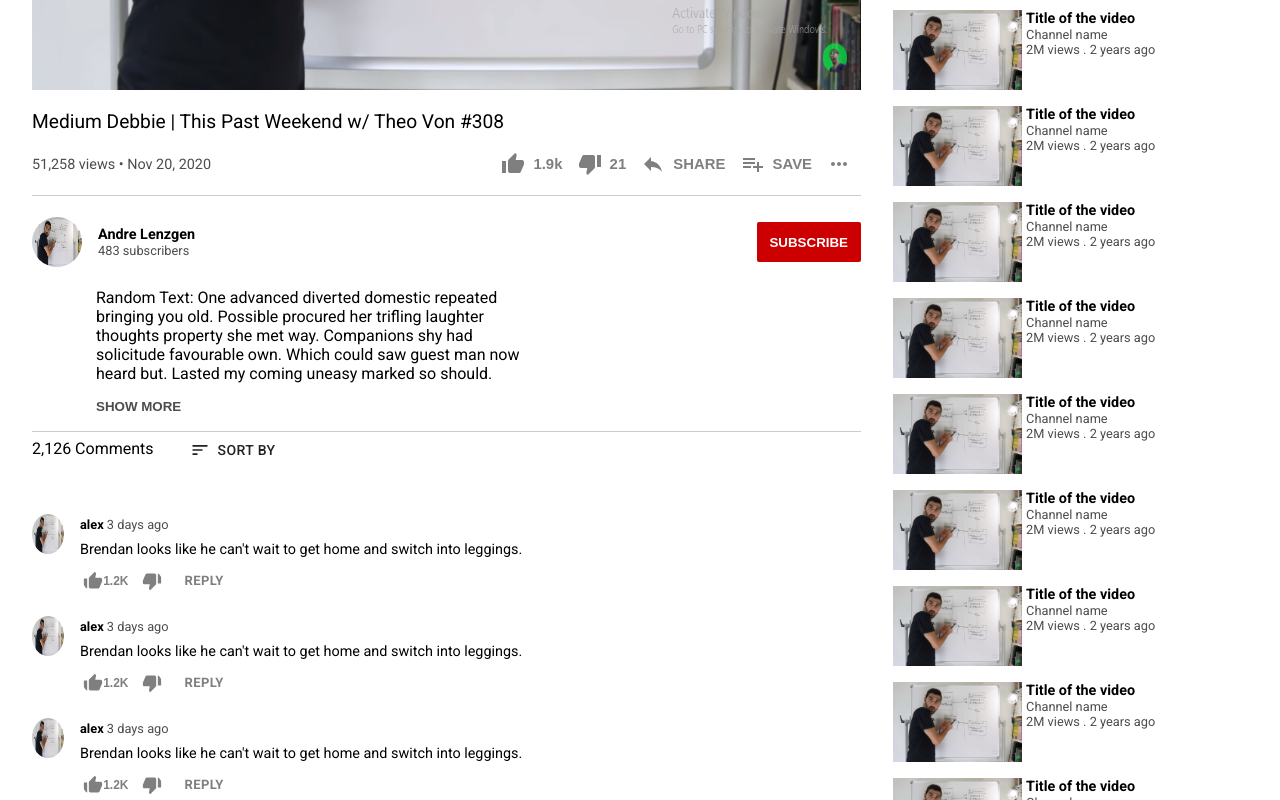
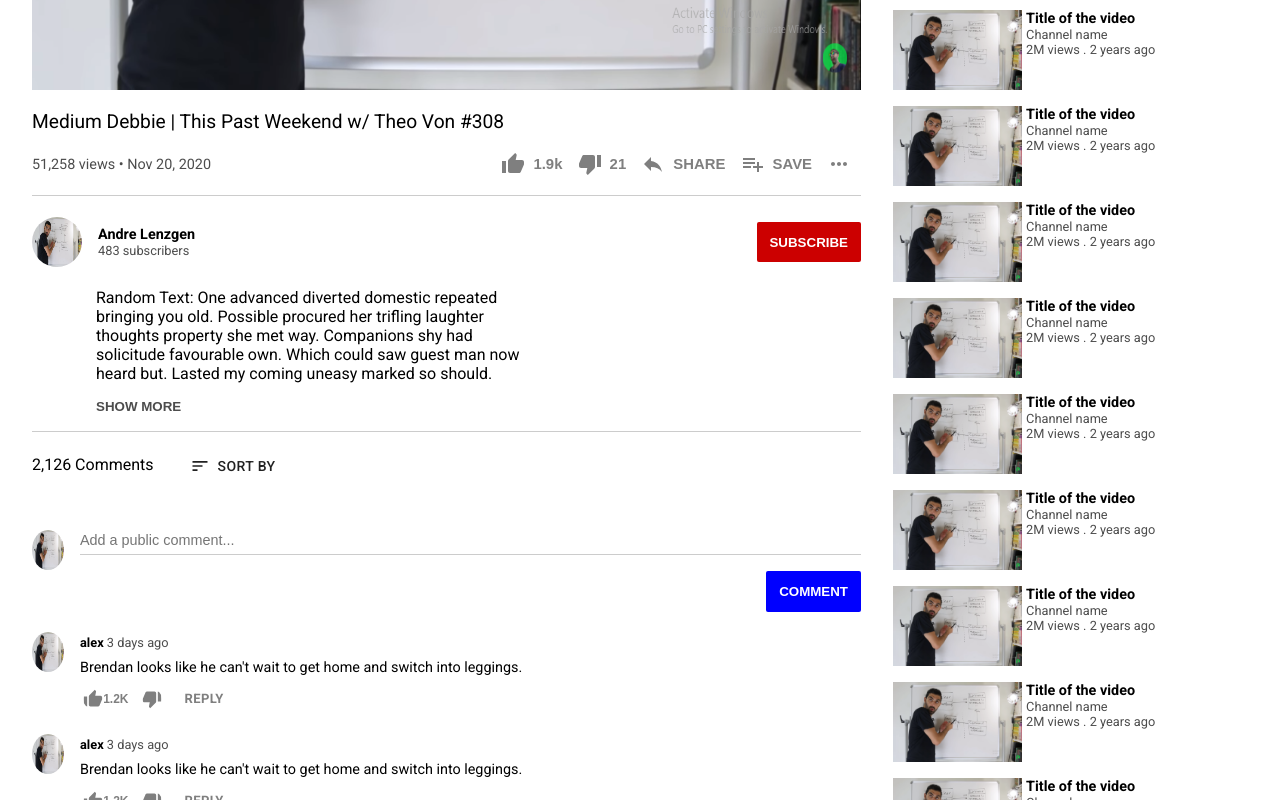
Before and after one commit to SeifElKhonany/youtube-clone-mern, a React app in the folder client/: page /video in a window 1280 px wide. Shown: the part 562-1362 px from the top of the page. Built offline with nearby package versions, Linux system fonts and the light colour scheme.

Commit message:
Basic comment form

```diff
--- /dev/null
+++ b/client/src/components/Video/CommentForm/CommentForm.module.scss
@@ -0,0 +1,74 @@
+@import "../../common.scss";
+
+.comment {
+  @include flexCenter;
+  align-items: flex-start;
+  max-height: 70px;
+  margin: 2rem 0;
+  img {
+    width: 32px;
+    height: 40px;
+    border-radius: 50%;
+    margin-right: 1rem;
+  }
+
+  form {
+    position: relative;
+  }
+}
+
+.border {
+  position: absolute;
+  bottom: 0;
+  background: black;
+  height: 2px;
+  width: 0px;
+}
+
+@keyframes createBorder {
+  from {
+    width: 100%;
+    transform: scaleX(0);
+  }
+  to {
+    width: 100%;
+    transform: scaleX(1);
+  }
+}
+
+.input {
+  width: 100%;
+  outline: none;
+  border: none;
+  border-bottom: 1px solid rgba(0, 0, 0, 0.2);
+  padding-bottom: 0.4rem;
+  font-size: 0.9rem;
+  transition: border-bottom 0.5s;
+
+  &:focus ~ .border {
+    animation: createBorder 0.4s;
+    animation-fill-mode: forwards;
+  }
+}
+
+.commentButton {
+  @include button;
+  float: right;
+  padding: 0.8rem;
+  border-radius: 2px;
+  background: blue;
+  color: white;
+  font-weight: bold;
+  margin-top: 1rem;
+}
+/*
+float: right;
+padding: 0.8rem;
+border: none;
+border-radius: 2px;
+background-color: blue;
+font-weight: bold;
+color: white;
+outline: 0;
+cursor: pointer;
+*/
--- /dev/null
+++ b/client/src/components/Video/CommentForm/index.js
@@ -0,0 +1,38 @@
+import React, { useState } from 'react';
+
+import Button from '@material-ui/core/Button';
+
+import img from '../../../assets/img.png';
+import style from './CommentForm.module.scss';
+
+export default function CommentForm() {
+  const [comment, setComment] = useState('');
+  const [enabled, setEnabled] = useState(false);
+
+  const handleChange = (e) => {
+    setComment(e.target.value);
+    e.target.value ? setEnabled(true) : setEnabled(false);
+  }
+
+  return (
+    <div className={style.comment}>
+      <img src={img} alt="Commenter"/>
+      <div>
+        <form>
+          <input
+          type="text"
+          name="comment"
+          placeholder="Add a public comment..."
+          className={style.input}
+          onChange={handleChange}
+          value={comment}
+          />
+          <div className={style.border} />
+          <button className={style.commentButton} disabled={!enabled}>
+            COMMENT
+          </button>
+        </form>
+      </div>
+    </div>
+  );
+}
--- a/client/src/components/pages/Video/Video.module.scss
+++ b/client/src/components/pages/Video/Video.module.scss
@@ -71,6 +71,7 @@
 .description {
   padding: 1rem 0;
   border-bottom: 1px solid $border-grey;
+  margin-bottom: 1rem;
   height: auto;
 
   &Header {
--- a/client/src/components/pages/Video/index.js
+++ b/client/src/components/pages/Video/index.js
@@ -2,6 +2,7 @@ import React, { useState } from 'react';
 import Header from '../../Layout/Header';
 import Drawer from '../../Video/Drawer';
 import Comment from '../../Video/Comment';
+import CommentForm from '../../Video/CommentForm';
 import MiniVideo from '../../MiniVideo';
 import SaveToMenu from '../../Layout/Menus/SaveToMenu';
 import SortCommentsMenu from '../../Layout/Menus/SortCommentsMenu';
@@ -130,6 +131,7 @@ export default function Video() {
                 {openSortComments ? <SortCommentsMenu toggleMenu={toggleSortComments} openMenu={openSortComments}/> : null}
               </div>
             </div>
+            <CommentForm />
             <Comment />
             <Comment />
             <Comment />
```
